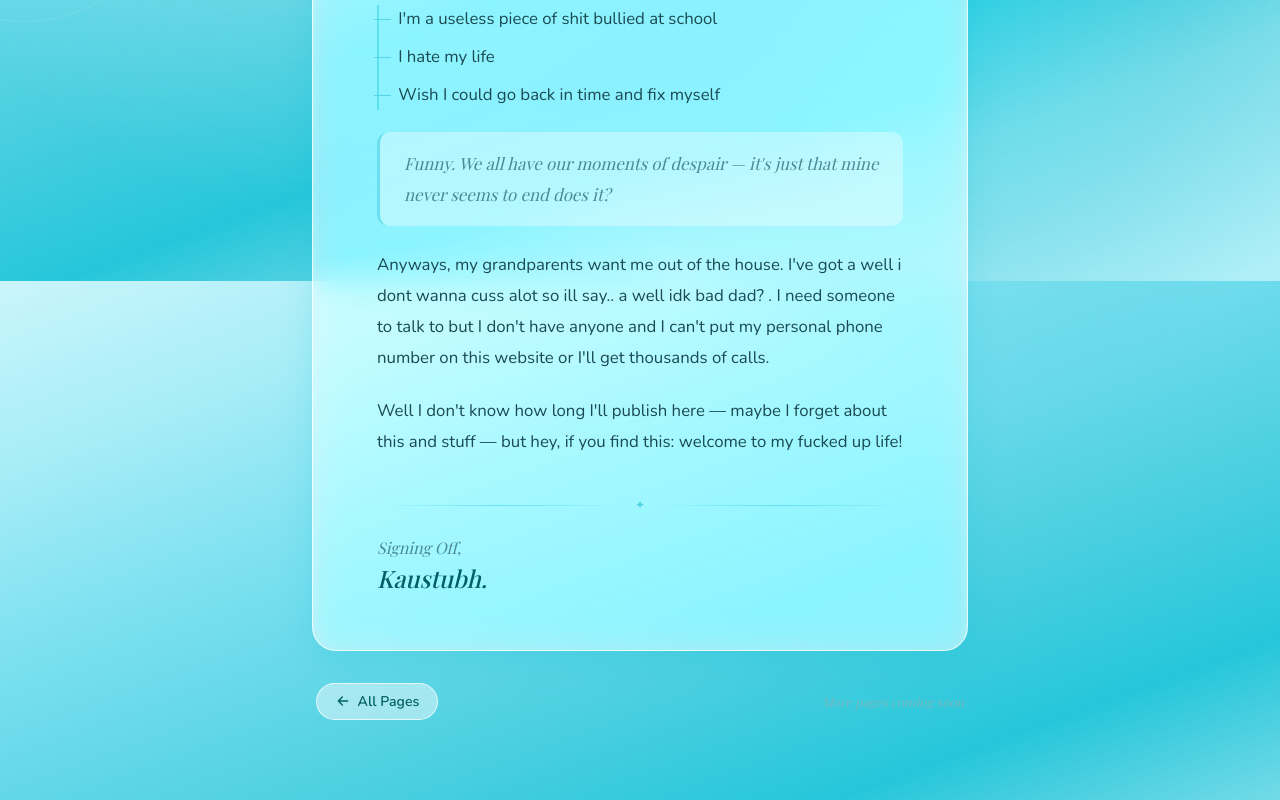
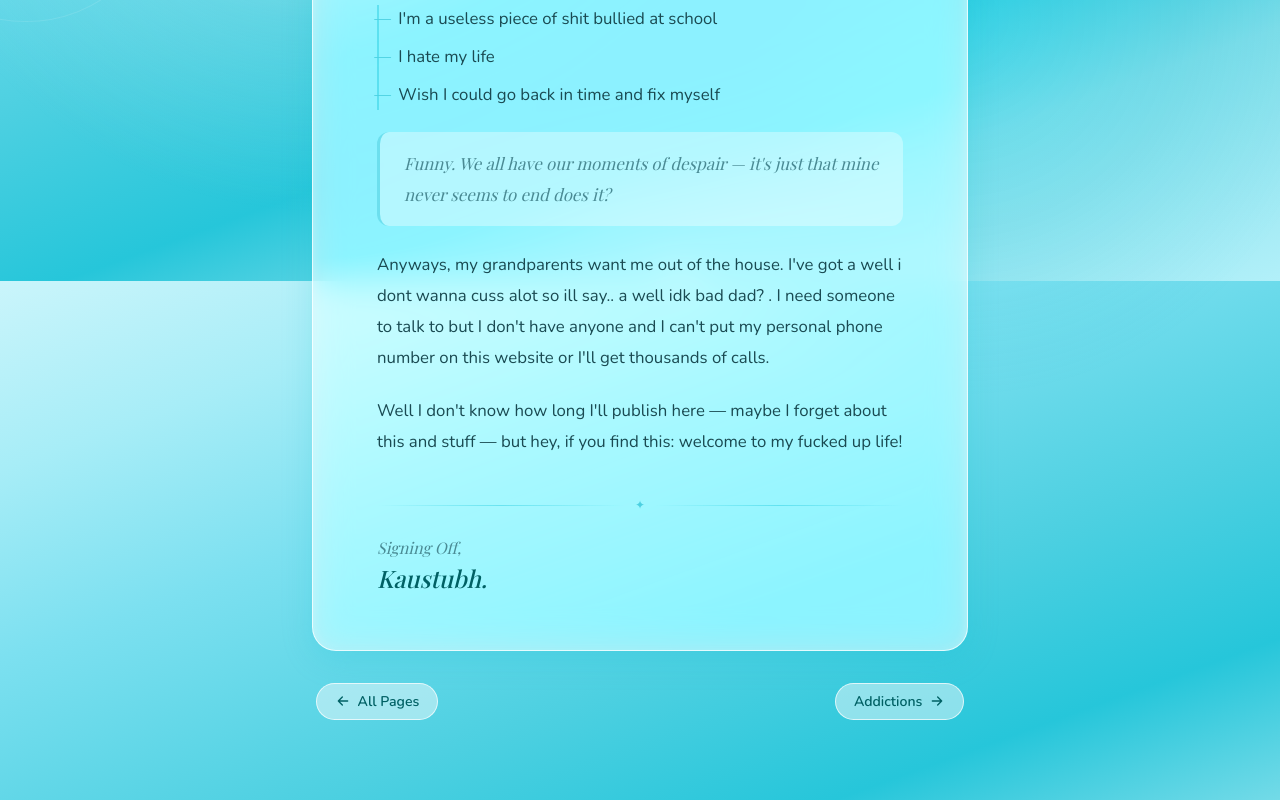
Before and after one commit to soul2024quest/kaustubh-journal, a Next.js app: page /pages/introduction in a window 1280 px wide. Shown: the part 519-1319 px from the top of the page. Built offline with nearby package versions, Linux system fonts and the light colour scheme; a web font is replaced by a local one.

Commit message:
Update page.tsx

```diff
--- a/src/app/pages/introduction/page.tsx
+++ b/src/app/pages/introduction/page.tsx
@@ -90,7 +90,12 @@ export default function IntroductionPage() {
     </svg>
     All Pages
   </Link>
-          <span className={styles.pageNavHint}>More pages coming soon</span>
+  <Link href="/pages/addictions" className={styles.pageNavBtn}>
+    Addictions
+    <svg width="16" height="16" viewBox="0 0 24 24" fill="none" stroke="currentColor" strokeWidth="2" strokeLinecap="round" strokeLinejoin="round">
+      <path d="M5 12h14M13 6l6 6-6 6" />
+    </svg>
+  </Link>
 </div>
       </article>
     </div>
```
Lines whose indentation alone changed are shown as unchanged.
